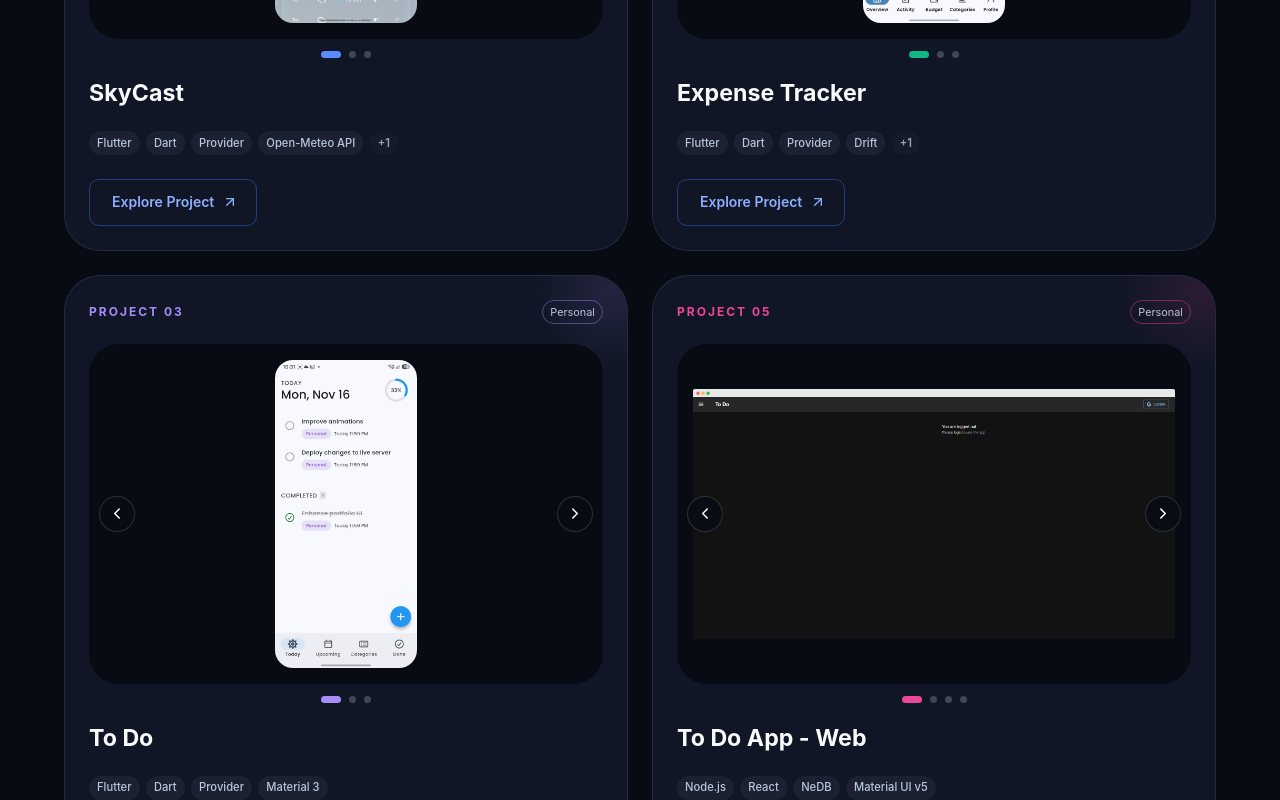
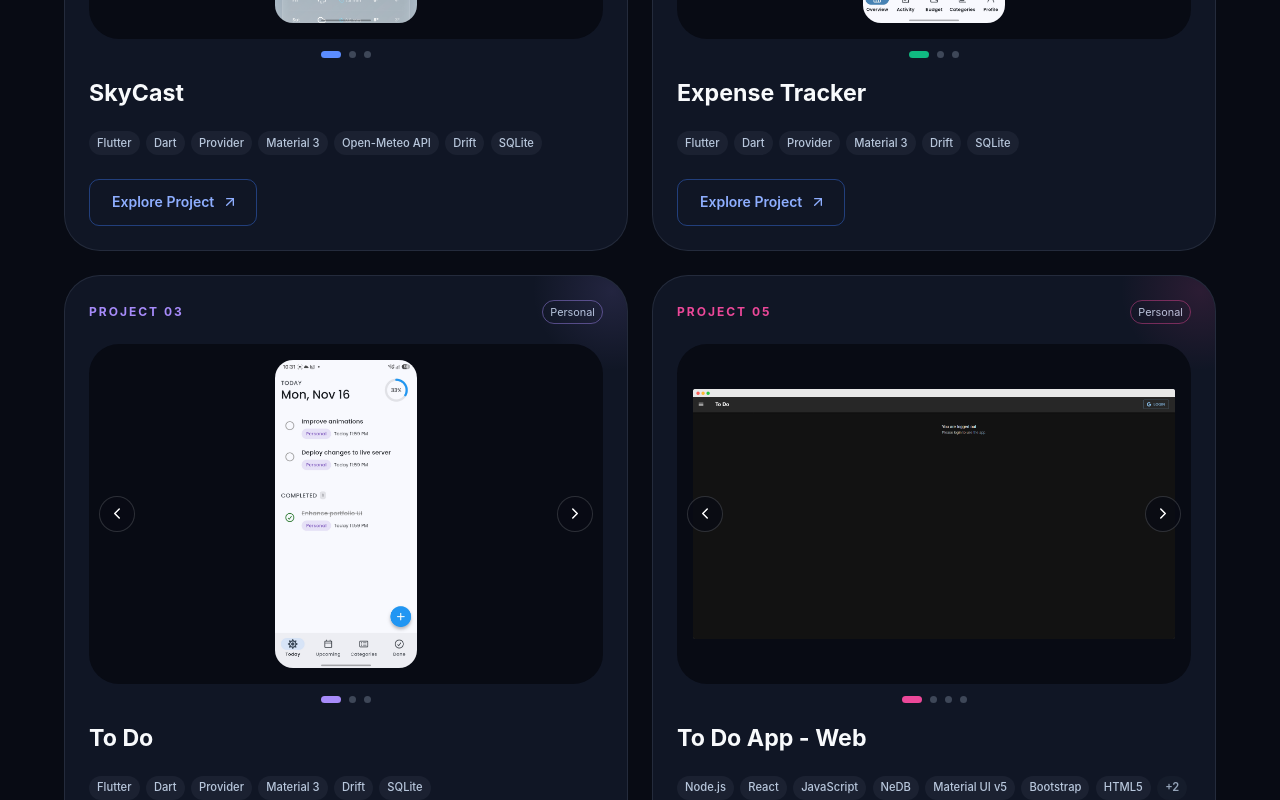
Before and after one commit to arvieguadiz/arvie-portfolio, a React (Vite) app: page / in a window 1280 px wide. Shown: the part 4120-4920 px from the top of the page. Built offline with nearby package versions, Linux system fonts and the light colour scheme.

Commit message:
Added more technologies used in projects

```diff
--- a/src/sections/components/FeaturedProjectCard.tsx
+++ b/src/sections/components/FeaturedProjectCard.tsx
@@ -18,7 +18,7 @@ function FeaturedProjectCard({ project }: Props) {
 
   const screenshots = project.screenshots ?? [];
   const details = projectDetails[project.name];
-  const displayedTechnologies = project.technologies.slice(0, 4);
+  const displayedTechnologies = project.technologies.slice(0, 6);
   const remainingTechnologies =
     project.technologies.length - displayedTechnologies.length;
 
--- a/src/sections/components/ProjectCard.tsx
+++ b/src/sections/components/ProjectCard.tsx
@@ -18,7 +18,7 @@ function ProjectCard({ project, index }: Props) {
 
   const screenshots = project.screenshots ?? [];
   const details = projectDetails[project.name];
-  const displayedTechnologies = project.technologies.slice(0, 4);
+  const displayedTechnologies = project.technologies.slice(0, 7);
   const remainingTechnologies =
     project.technologies.length - displayedTechnologies.length;
 
--- a/src/sections/data/projects.ts
+++ b/src/sections/data/projects.ts
@@ -9,7 +9,15 @@ const projects: Project[] = [
     group: "Personal",
     description:
       "A weather application that provides current weather conditions, hourly and weekly forecasts, location search, favorite locations, and customizable settings. It also supports a home-screen weather widget.",
-    technologies: ["Flutter", "Dart", "Provider", "Open-Meteo API", "Drift"],
+    technologies: [
+      "Flutter",
+      "Dart",
+      "Provider",
+      "Material 3",
+      "Open-Meteo API",
+      "Drift",
+      "SQLite",
+    ],
     accent: "#5B8CFF",
     visual: "weather",
     screenshots: [
@@ -28,7 +36,14 @@ const projects: Project[] = [
     group: "Personal",
     description:
       "A personal finance application designed to help users organize transactions, manage accounts, track spending, and monitor their finances through a structured interface.",
-    technologies: ["Flutter", "Dart", "Provider", "Drift", "SQLite"],
+    technologies: [
+      "Flutter",
+      "Dart",
+      "Provider",
+      "Material 3",
+      "Drift",
+      "SQLite",
+    ],
     accent: "#10B981",
     visual: "finance",
     screenshots: [
@@ -53,7 +68,14 @@ const projects: Project[] = [
     group: "Personal",
     description:
       "A mobile task management application focused on organizing daily activities, tracking task progress, and helping users stay productive with a clean and intuitive interface.",
-    technologies: ["Flutter", "Dart", "Provider", "Material 3"],
+    technologies: [
+      "Flutter",
+      "Dart",
+      "Provider",
+      "Material 3",
+      "Drift",
+      "SQLite",
+    ],
     accent: "#A78BFA",
     visual: "tasks",
     screenshots: [
@@ -73,7 +95,25 @@ const projects: Project[] = [
     featured: true,
     description:
       "An in-house platform that allows employees to securely access payslips, file leaves, monitor leave balances, and read company announcements. HR users can manage employee information, review leave requests, and publish announcements.",
-    technologies: ["React", "TypeScript", "REST APIs", "Role-Based Access"],
+    technologies: [
+      "React",
+      "JavaScript",
+      "TypeScript",
+      "Redux",
+      "Material UI",
+      "Bootstrap",
+      "HTML5",
+      "CSS",
+      "Node.js",
+      "Express.js",
+      "REST APIs",
+      "MySQL",
+      "Redis",
+      "Git",
+      "Jest",
+      "Swagger",
+      "Role-Based Access",
+    ],
     accent: "#5B8CFF",
     visual: "management",
   },
@@ -86,7 +126,17 @@ const projects: Project[] = [
     group: "Personal",
     description:
       "A feature-rich web-based task management application designed to help users organize their activities and get things done through a practical and intuitive interface.",
-    technologies: ["Node.js", "React", "NeDB", "Material UI v5"],
+    technologies: [
+      "Node.js",
+      "React",
+      "JavaScript",
+      "NeDB",
+      "Material UI v5",
+      "Bootstrap",
+      "HTML5",
+      "CSS",
+      "MySQL",
+    ],
     accent: "#EC4899",
     visual: "web",
     screenshots: [
@@ -112,7 +162,12 @@ const projects: Project[] = [
     organization: "New Media Services Pty. Ltd.",
     description:
       "A backend application that acts as a bridge between LOOP Moderation and client applications, allowing systems to communicate and exchange moderation requests through APIs.",
-    technologies: ["PHP", "API Integration", "Backend Development"],
+    technologies: [
+      "PHP",
+      "REST APIs",
+      "API Integration",
+      "Backend Development",
+    ],
     accent: "#8B5CF6",
     visual: "bridge",
   },
@@ -128,8 +183,14 @@ const projects: Project[] = [
       "Laravel",
       "Node.js",
       "React",
+      "JavaScript",
+      "Material UI",
+      "Bootstrap",
+      "HTML5",
+      "CSS",
       "Redis",
-      "SQL",
+      "REST APIs",
+      "MySQL",
       "NeDB",
       "Socket.IO",
       "Docker",
@@ -173,8 +234,14 @@ const projects: Project[] = [
       "Laravel",
       "Node.js",
       "React",
+      "JavaScript",
+      "Material UI",
+      "Bootstrap",
+      "HTML5",
+      "CSS",
       "Redis",
-      "SQL",
+      "REST APIs",
+      "MySQL",
       "NeDB",
       "Socket.IO",
     ],
@@ -204,10 +271,16 @@ const projects: Project[] = [
       "Laravel",
       "Node.js",
       "AngularJS",
+      "JavaScript",
+      "Bootstrap",
+      "HTML5",
+      "CSS",
       "Redis",
-      "SQL",
+      "REST APIs",
+      "MySQL",
       "NeDB",
       "Socket.IO",
+      "Git",
     ],
     accent: "#38BDF8",
     visual: "messaging",
```
